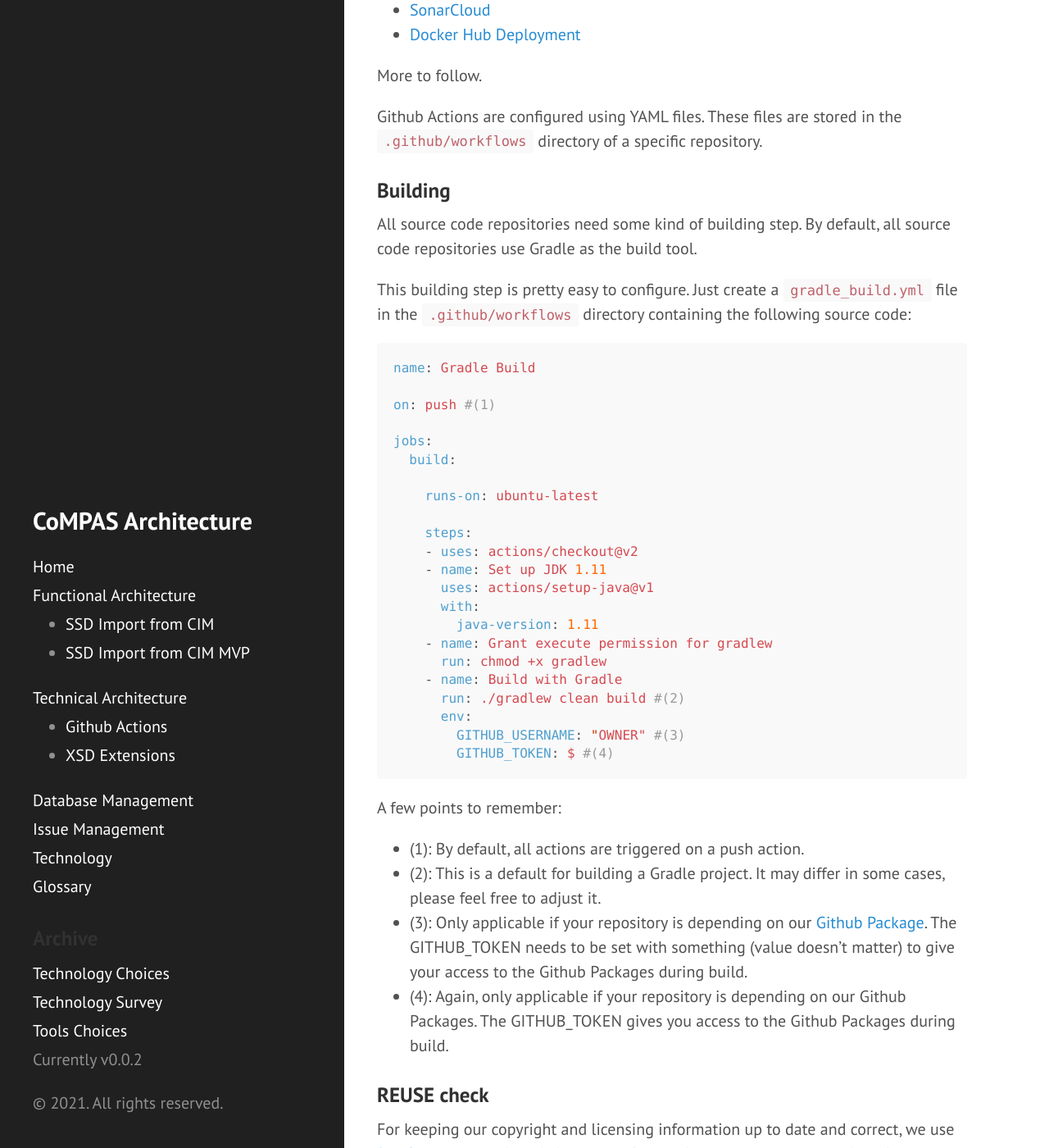
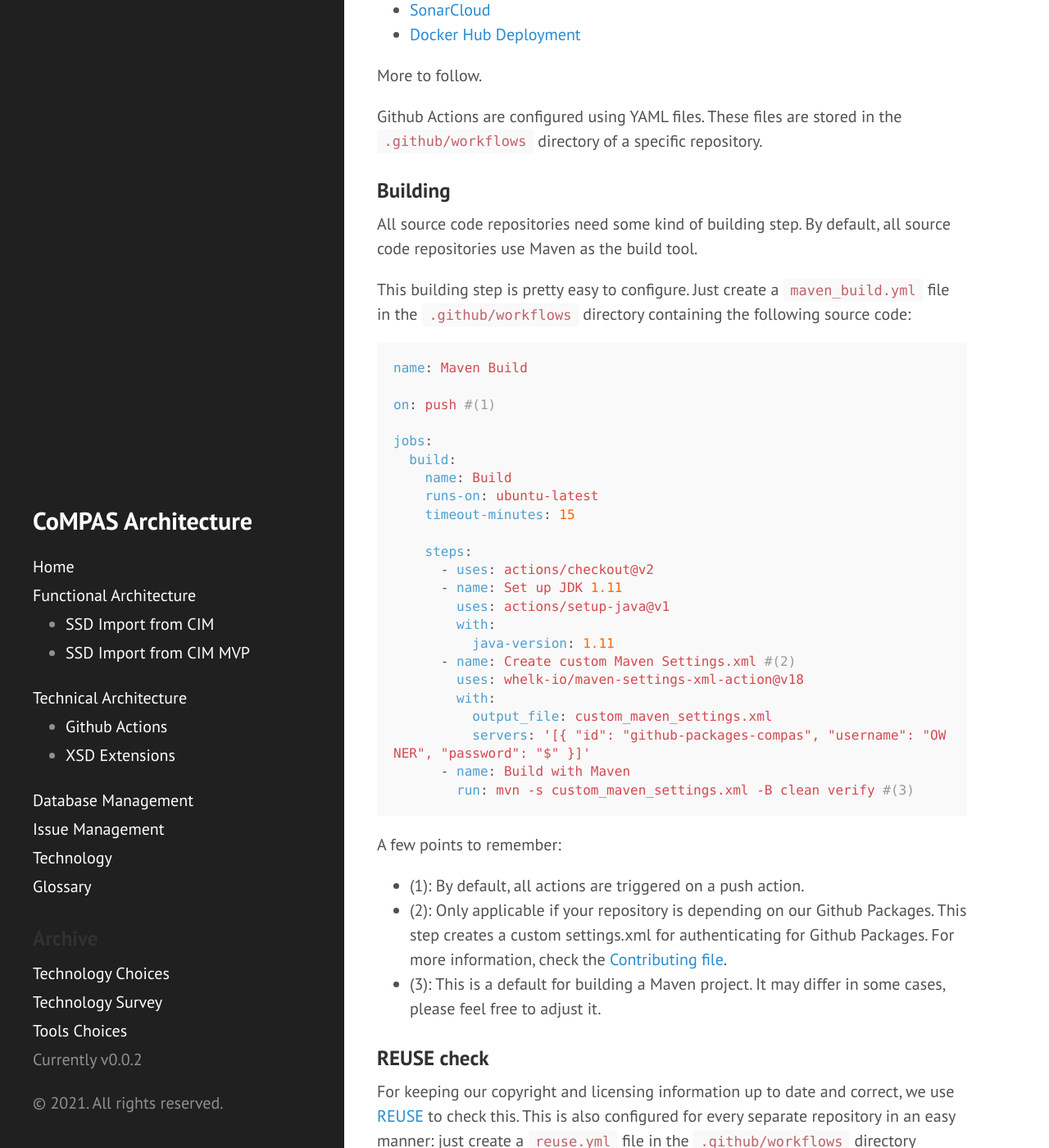
Before and after one commit to com-pas/compas-architecture, a Jekyll site: the page built from technical/GITHUB_ACTIONS.md, in a window 1280 px wide and 1400 px high, scrolled down 453 px. Shown: the whole window at 82% size. Built offline with Jekyll 4.4.1, drawn with Linux system fonts in a browser that asks for light colours; our own code applies the rules of GitHub Pages for plain Markdown files; some of the changed text lies outside the part shown.

Commit message:
Removed Gradle references
Signed-off-by: Rob Tjalma <rob@tjalma.com>

````diff
--- a/technical/GITHUB_ACTIONS.md
+++ b/technical/GITHUB_ACTIONS.md
@@ -20,40 +20,42 @@ Github Actions are configured using YAML files. These files are stored in the `.
 
 ### Building
 All source code repositories need some kind of building step.
-By default, all source code repositories use Gradle as the build tool.
+By default, all source code repositories use Maven as the build tool.
 
-This building step is pretty easy to configure. Just create a `gradle_build.yml` file in the `.github/workflows` directory containing the following source code:
+This building step is pretty easy to configure. Just create a `maven_build.yml` file in the `.github/workflows` directory containing the following source code:
 
 ```yaml
-name: Gradle Build
+name: Maven Build
 
 on: push #(1)
 
 jobs:
   build:
-
+    name: Build
     runs-on: ubuntu-latest
+    timeout-minutes: 15
 
     steps:
-    - uses: actions/checkout@v2
-    - name: Set up JDK 1.11
-      uses: actions/setup-java@v1
-      with:
-        java-version: 1.11
-    - name: Grant execute permission for gradlew
-      run: chmod +x gradlew
-    - name: Build with Gradle
-      run: ./gradlew clean build #(2)
-      env:
-        GITHUB_USERNAME: "OWNER" #(3)
-        GITHUB_TOKEN: ${{ secrets.GITHUB_TOKEN }} #(4)
+      - uses: actions/checkout@v2
+      - name: Set up JDK 1.11
+        uses: actions/setup-java@v1
+        with:
+          java-version: 1.11
+      - name: Create custom Maven Settings.xml #(2)
+        uses: whelk-io/maven-settings-xml-action@v18
+        with:
+          output_file: custom_maven_settings.xml
+          servers: '[{ "id": "github-packages-compas", "username": "OWNER", "password": "${{ secrets.GITHUB_TOKEN }}" }]'
+      - name: Build with Maven
+        run: mvn -s custom_maven_settings.xml -B clean verify #(3)
 ```
 
 A few points to remember:
 - (1): By default, all actions are triggered on a push action.
-- (2): This is a default for building a Gradle project. It may differ in some cases, please feel free to adjust it.
-- (3): Only applicable if your repository is depending on our [Github Package](https://github.com/orgs/com-pas/packages). The GITHUB_TOKEN needs to be set with something (value doesn't matter) to give your access to the Github Packages during build.
-- (4): Again, only applicable if your repository is depending on our Github Packages. The GITHUB_TOKEN gives you access to the Github Packages during build.
+- (2): Only applicable if your repository is depending on our Github Packages.
+  This step creates a custom settings.xml for authenticating for Github Packages. For more information,
+  check the [Contributing file](https://github.com/com-pas/contributing/blob/master/CONTRIBUTING.md).
+- (3): This is a default for building a Maven project. It may differ in some cases, please feel free to adjust it.
 
 ### REUSE check
 For keeping our copyright and licensing information up to date and correct, we use [REUSE](https://reuse.software/) to check this. This is also configured for every separate repository in an easy manner: just create a `reuse.yml` file in the `.github/workflows` directory containing the following source code:
@@ -102,7 +104,7 @@ For static code analysis, CoMPAS is using [SonarCloud](https://sonarcloud.io/).
 4. Select the repository to be analyzed, click Set Up.
 5. Choose the Analysis Method "With Github Actions".
 6. It first tells you to create a SONAR_TOKEN secret in your repo. Go to your repository -> Settings - Secrets -> New repository secret -> Name: SONAR_TOKEN. Value: Copy the value from the SonarCloud website into here. Then save the secret
-7. Select Gradle as the option that best describes our build and **remember the projectKey**. and create a `sonarcloud_analysis.yml` file in the `.github/workflows` directory containing the following source code running.
+7. Select Maven as the option that best describes our build and **remember the projectKey**. and create a `sonarcloud_analysis.yml` file in the `.github/workflows` directory containing the following source code running.
 
 ```yaml
 name: SonarCloud Analysis
@@ -113,6 +115,8 @@ jobs:
   build:
     name: Build
     runs-on: ubuntu-latest
+    timeout-minutes: 15
+
     steps:
       - uses: actions/checkout@v2
         with:
@@ -127,25 +131,35 @@ jobs:
           path: ~/.sonar/cache
           key: ${{ runner.os }}-sonar
           restore-keys: ${{ runner.os }}-sonar
-      - name: Cache Gradle packages
+      - name: Cache Maven packages
         uses: actions/cache@v1
         with:
-          path: ~/.gradle/caches
-          key: ${{ runner.os }}-gradle-${{ hashFiles('**/*.gradle') }}
-          restore-keys: ${{ runner.os }}-gradle
+          path: ~/.m2
+          key: ${{ runner.os }}-m2-${{ hashFiles('**/pom.xml') }}
+          restore-keys: ${{ runner.os }}-m2
+      - name: Create custom Maven Settings.xml #(2)
+        uses: whelk-io/maven-settings-xml-action@v18
+        with:
+          output_file: custom_maven_settings.xml
+          servers: '[{ "id": "github-packages-compas", "username": "OWNER", "password": "${{ secrets.GITHUB_TOKEN }}" }]'
       - name: Build and analyze
         env:
-          GITHUB_USERNAME: "OWNER" #(2)
-          GITHUB_TOKEN: ${{ secrets.GITHUB_TOKEN }} #(3)
+          GITHUB_USERNAME: "OWNER"
+          GITHUB_TOKEN: ${{ secrets.GITHUB_TOKEN }}
           SONAR_TOKEN: ${{ secrets.SONAR_TOKEN }}
-        run: ./gradlew build jacocoTestReport sonarqube -Dsonar.projectKey=<insert project key> -Dsonar.organization=com-pas -Dsonar.host.url=https://sonarcloud.io --info #(4)
+        run: | #(3)
+          mvn -s custom_maven_settings.xml -B -Psonar \
+          -Dsonar.projectKey=<insert project key> \
+          -Dsonar.organization=com-pas \
+          -Dsonar.host.url=https://sonarcloud.io \
+          verify org.sonarsource.scanner.maven:sonar-maven-plugin:sonar
 ```
 
 A few points to remember:
 - (1): By default, all actions are triggered on a push action.
-- (2): Only applicable if your repository is depending on our [Github Package](https://github.com/orgs/com-pas/packages). The GITHUB_USERNAME needs to be set with something (value doesn't matter) to give your access to the Github Packages during build.
-- (3): Again, only applicable if your repository is depending on our Github Packages. The GITHUB_TOKEN gives you access to the Github Packages during build.
-- (4): Replace the `<insert project key>` with the project key you copied.
+- (2): Only applicable if your repository is depending on our [Github Package](https://github.com/orgs/com-pas/packages).
+  We need a custom `settings.xml` having the credentials. For more information, check our [Contributing](https://github.com/com-pas/contributing/blob/master/CONTRIBUTING.md).
+- (3): Replace the `<insert project key>` with the project key you copied.
 
 Once this is set, it's all done!
 
````
Also changed, not shown: TECHNOLOGY.md (+2 -2 lines), technical/TECHNICAL_ARCHITECTURE.md (+1 -1 lines), 1 other file.
